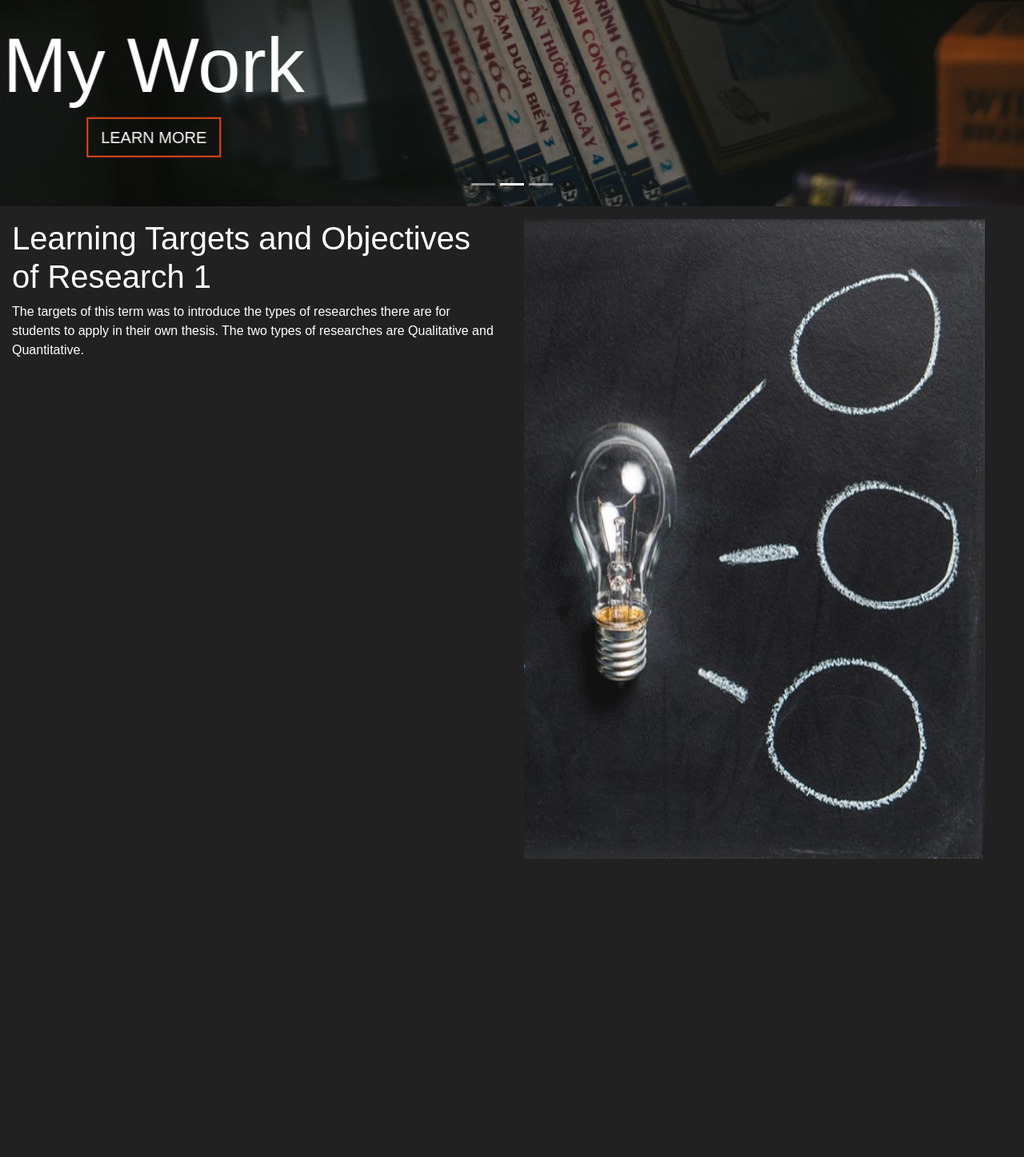
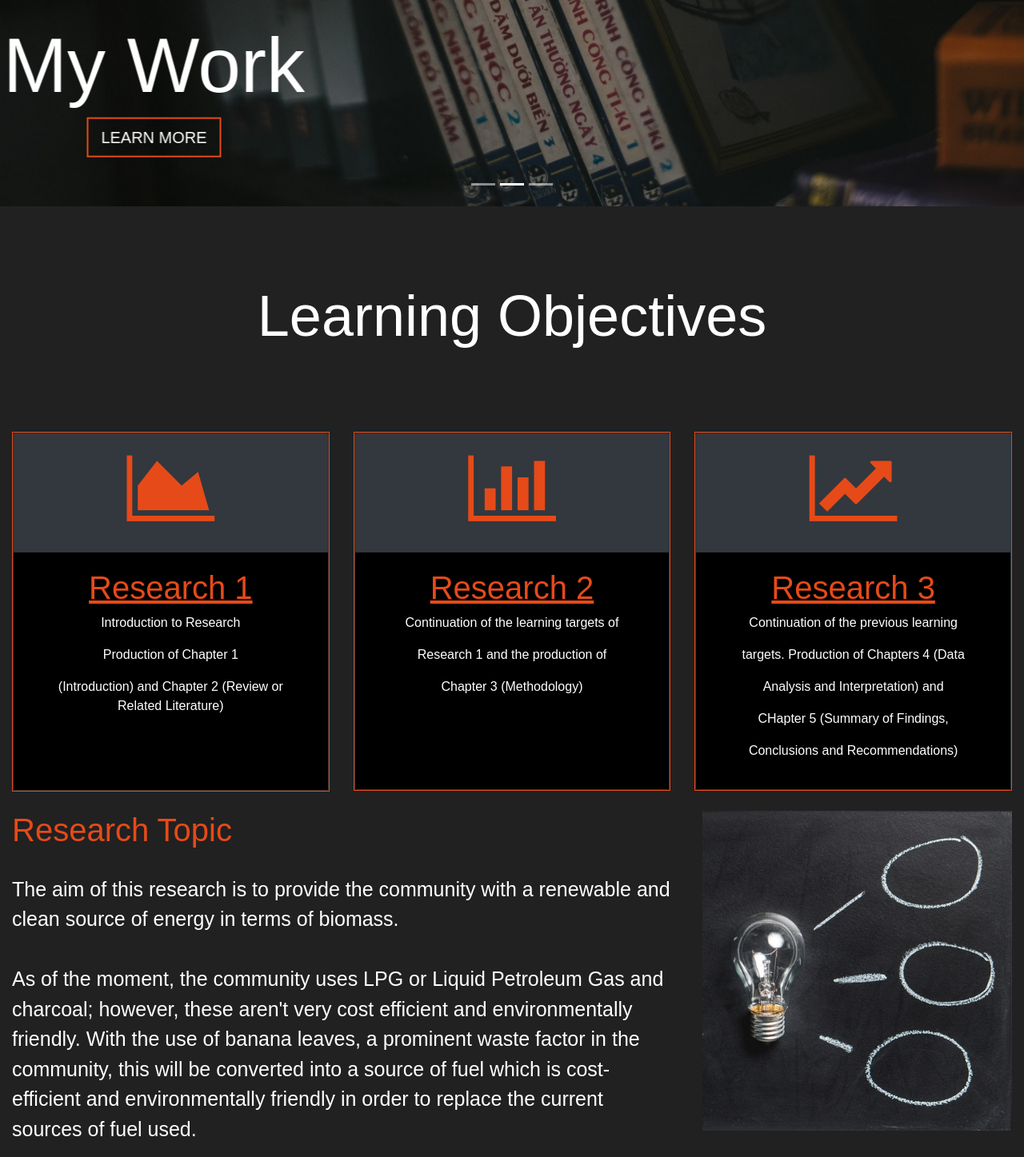
Before and after one commit to bisunajaime/justin-website, a plain HTML site: page index.html in a window 1280 px wide. Shown: the part 542-1989 px from the top of the page at 80% size. Before the commit the page ends 1616 px from the top, so only its background shows below. Drawn offline with nearby package versions, Linux system fonts and the light colour scheme; a web font is replaced by a local one.

Commit message:
Added animations

```diff
--- a/index.html
+++ b/index.html
@@ -10,6 +10,9 @@
     <link href="https://fonts.googleapis.com/css?family=Muli&display=swap" rel="stylesheet">
     <link rel="stylesheet" href="https://maxcdn.bootstrapcdn.com/bootstrap/4.0.0/css/bootstrap.min.css"
         integrity="sha384-Gn5384xqQ1aoWXA+058RXPxPg6fy4IWvTNh0E263XmFcJlSAwiGgFAW/dAiS6JXm" crossorigin="anonymous">
+    <link href="https://stackpath.bootstrapcdn.com/font-awesome/4.7.0/css/font-awesome.min.css" rel="stylesheet"
+        integrity="sha384-wvfXpqpZZVQGK6TAh5PVlGOfQNHSoD2xbE+QkPxCAFlNEevoEH3Sl0sibVcOQVnN" crossorigin="anonymous">
+    <link href="https://unpkg.com/aos@2.3.1/dist/aos.css" rel="stylesheet">
 
 </head>
 
@@ -49,27 +52,21 @@
                 <img class="d-block w-100 car-img" src="img/carousel1.jpg" alt="First slide">
                 <div class="carousel-caption caption">
                     <h1 class="display-1">About Me</h5>
-                        <button class="btn btn-secondary btn-lg custom">
-                            Learn More
-                        </button>
+                        <a href="#about-me" class="btn btn-secondary btn-lg custom">Learn More</a>
                 </div>
             </div>
             <div class="carousel-item">
                 <img class="d-block w-100 car-img" src="img/carousel2.jpg" alt="Second slide">
                 <div class="carousel-caption caption">
                     <h1 class="display-1">My Work</h5>
-                        <button class="btn btn-secondary btn-lg custom">
-                            Learn More
-                        </button>
+                        <a href="#my-work" class="btn btn-secondary btn-lg custom">Learn More</a>
                 </div>
             </div>
             <div class="carousel-item">
                 <img class="d-block w-100 car-img" src="img/carousel3.jpg" alt="Third slide">
                 <div class="carousel-caption caption">
                     <h1 class="display-3">Learning<br>Targets and <br>Objectives</h5>
-                        <button class="btn btn-secondary btn-lg custom">
-                            Learn More
-                        </button>
+                        <a href="#lot" class="btn btn-secondary btn-lg custom">Learn More</a>
                 </div>
             </div>
         </div>
@@ -83,22 +80,87 @@
         </a>
 
     </div>
-    <p></p>
-    <div class="container-fluid">
-        <div class="row" id="lot">
-            <div class="col-6">
-                <h1 class="text-white">Learning Targets and Objectives of Research 1</h1>
-                <p class="text-white">The targets of this term was to introduce the types of researches there are for
-                    students to apply in
-                    their own thesis.
-                    The two types of researches are Qualitative and Quantitative.</p>
+    <br>
+    <div class="container-fluid text-white" id="lot" data-aos="fade-left">
+        <h1 class="text-center display-3 head-padding">Learning Objectives</h1><br>
+        <div class="row">
+            <div class="col-4 text-center">
+                <div class="border-orange">
+                    <div class="card bg-dark">
+                        <div class="card-header">
+                            <h1 class="display-1"><i class="fa fa-area-chart icon-orange"></i></h1>
+                        </div>
+                        <div class="card-body">
+                            <h1 class="title"><u>Research 1</u></h1>
+                            <p>Introduction to Research</p>
+                            <p>Production of Chapter 1</p>
+                            <p style="padding-bottom: 57px;">(Introduction) and Chapter 2 (Review or <br> Related
+                                Literature)</p>
+                        </div>
+                    </div>
+                </div>
             </div>
-            <div class="col-6">
-                <img src="img/lot.jpg" class="lot" alt="">
+            <div class="col-4 text-center">
+                <div class="border-orange">
+                    <div class="card bg-dark">
+                        <div class="card-header">
+                            <h1 class="display-1"><i class="fa fa-bar-chart icon-orange"></i></h1>
+                        </div>
+                        <div class="card-body">
+                            <h1 class="title"><u>Research 2</u></h1>
+                            <p>Continuation of the learning targets of</p>
+                            <p> Research 1 and the production of </p>
+                            <p style="padding-bottom: 80px;">Chapter 3 (Methodology)</p>
+                        </div>
+                    </div>
+                </div>
+            </div>
+            <div class="col-4 text-center">
+                <div class="border-orange">
+                    <div class="card bg-dark">
+                        <div class="card-header">
+                            <h1 class="display-1"><i class="fa fa-line-chart icon-orange"></i></h1>
+                        </div>
+                        <div class="card-body">
+                            <h1 class="title"><u>Research 3</u></h1>
+                            <p>Continuation of the previous learning</p>
+                            <p>targets. Production of Chapters 4 (Data</p>
+                            <p>Analysis and Interpretation) and</p>
+                            <p>CHapter 5 (Summary of Findings,</p>
+                            <p>Conclusions and Recommendations)</p>
+                        </div>
+                    </div>
+                </div>
             </div>
         </div>
     </div>
 
+    <br>
+    <div data-aos="fade-right">
+        <div class="container-fluid">
+            <div class="row" id="">
+                <div class="col-8">
+                    <h1 class="title">Research Topic</h1><br>
+                    <p class="text-white lot-text ">The aim of this research is to provide the community with a
+                        renewable
+                        and
+                        clean
+                        source of energy in terms of biomass. <br><br>As
+                        of the moment, the community uses LPG or Liquid Petroleum Gas and charcoal; however, these
+                        aren't
+                        very cost efficient
+                        and environmentally friendly. With the use of banana leaves, a prominent waste factor in the
+                        community, this will be
+                        converted into a source of fuel which is cost-efficient and environmentally friendly in order to
+                        replace the current
+                        sources of fuel used.</p>
+                </div>
+                <div class="col-4">
+                    <img src="img/lot.jpg" class="lot" alt="">
+                </div>
+            </div>
+        </div>
+    </div>
 
     <script src="https://code.jquery.com/jquery-3.2.1.slim.min.js"
         integrity="sha384-KJ3o2DKtIkvYIK3UENzmM7KCkRr/rE9/Qpg6aAZGJwFDMVNA/GpGFF93hXpG5KkN" crossorigin="anonymous">
@@ -109,6 +171,7 @@
     <script src="https://maxcdn.bootstrapcdn.com/bootstrap/4.0.0/js/bootstrap.min.js"
         integrity="sha384-JZR6Spejh4U02d8jOt6vLEHfe/JQGiRRSQQxSfFWpi1MquVdAyjUar5+76PVCmYl" crossorigin="anonymous">
     </script>
+    <script src="https://unpkg.com/aos@2.3.1/dist/aos.js"></script>
     <script src="js/app.js"></script>
 </body>
 
--- a/js/app.js
+++ b/js/app.js
@@ -10,3 +10,5 @@ window.onscroll = () => {
     }
     prevScrollpos = currentScrollPos;
 }
+
+AOS.init();
--- a/style/style.css
+++ b/style/style.css
@@ -43,14 +43,14 @@
     position: relative;
 }
 
-button.custom{
+a.custom{
     border: 2px solid #E64A19;
     border-radius: 0px;
     background-color: transparent;
     text-transform: uppercase;
     color: white;
 }
-button.custom:hover {
+a.custom:hover {
     transition: 0.25s;
     border: 2px solid #E64A19;
     border-radius: 0px;
@@ -63,8 +63,41 @@ button.custom:hover {
     transform: translate(-50%, -10%);
 }
 
+.border1{
+    border: 1px solid white;
+}
+
+.title{
+    color: #E64A19;
+}
+
+.head-padding{
+    padding: 70px 0;
+}
+
+.card-body{
+    padding-bottom: 50px;
+}
+
 .lot{
-    height: 100vh;
-    width: 45vw;
+    padding-left: 10px;
+    height: 50vh;
+    width: 100%;
     margin: 0;
 }
+
+.lot-text{
+    font-size: 25px;
+}
+
+.border-orange{
+    border: 1px solid #E64A19;
+}
+
+.icon-orange{
+    color: #E64A19;
+}
+
+.card-body{
+    background-color: black;
+}
```
